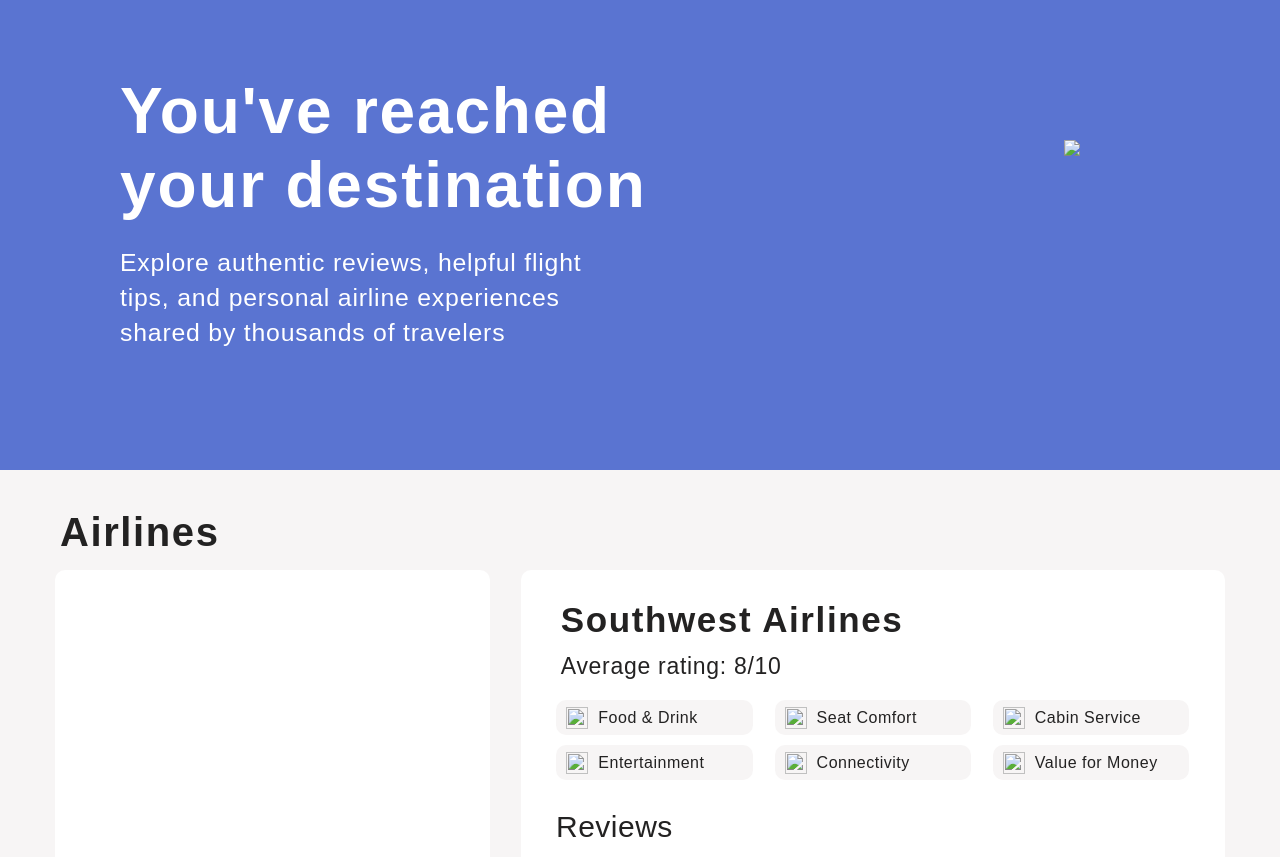
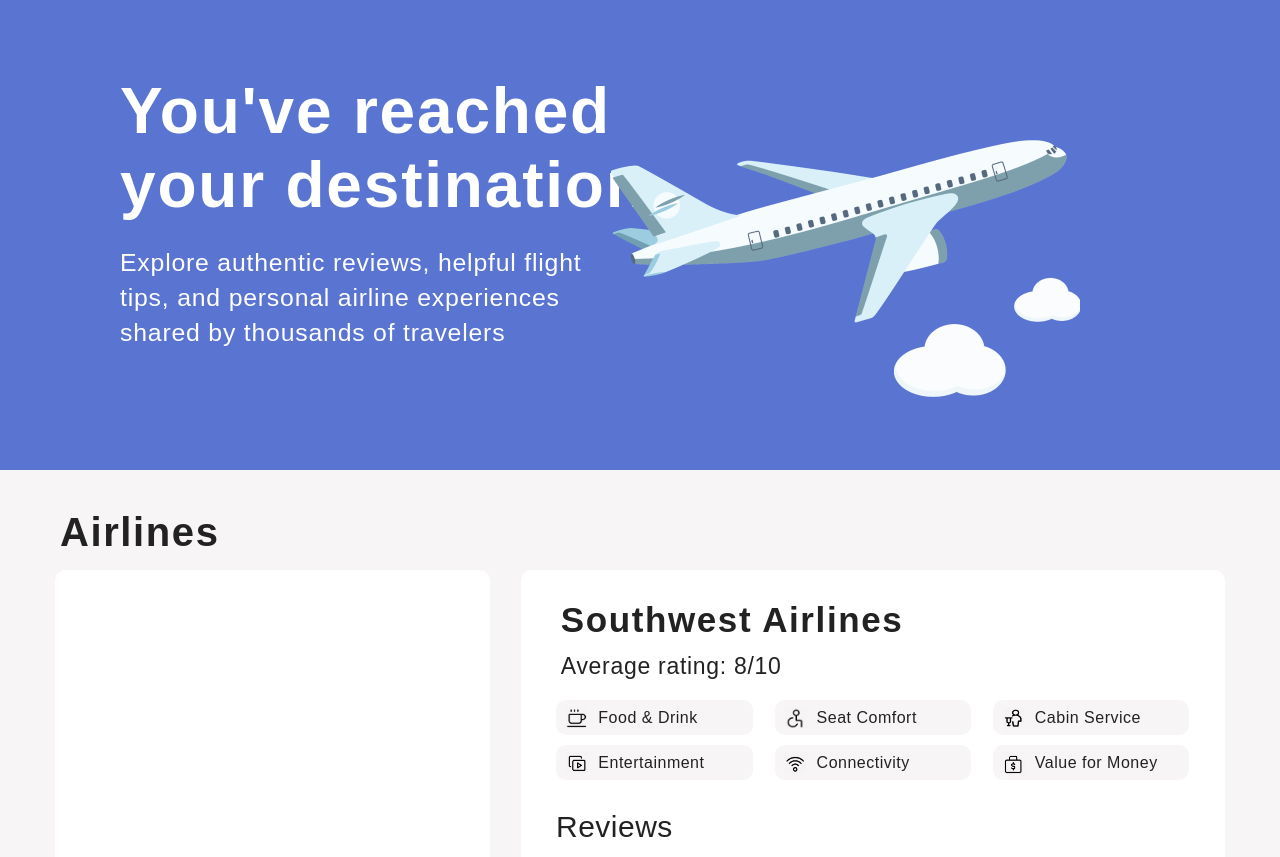
Before and after one commit to PAP-2024-Spring-L5-G1-students/L5-Final-DjodjoBen, a website: page index.html in a window 1280 px wide. Shown: the part 80-937 px from the top of the page. Drawn offline with Linux system fonts and the light colour scheme; the site is published under a folder, as on GitHub Pages, so addresses that start at the root find nothing; no server answers; a web font is replaced by a local one.

Commit message:
finished changes

```diff
--- a/index.html
+++ b/index.html
@@ -13,6 +13,7 @@
 <body>
     <header id="head">
         <div id="titlediv">
+
             <svg id="logo" xmlns="http://www.w3.org/2000/svg" width="40" height="40" viewBox="0 0 40 40" fill="none"><g clip-path="url(#clip0_1222_33581)"><path d="M21.0291 38.38C20.3675 38.6352 19.6346 38.6352 18.9731 38.38C13.8109 36.398 9.37139 32.8969 6.24094 28.3389C3.11048 23.7809 1.43635 18.3805 1.4397 12.851V4.28419C1.4397 3.52685 1.74056 2.8005 2.27609 2.26497C2.81161 1.72945 3.53794 1.42859 4.29531 1.42859H35.7068C36.4643 1.42859 37.1905 1.72945 37.726 2.26497C38.2617 2.8005 38.5625 3.52685 38.5625 4.28419V12.851C38.5657 18.3805 36.8917 23.7809 33.7611 28.3389C30.6308 32.8969 26.1912 36.398 21.0291 38.38Z" stroke="black" stroke-linecap="round" stroke-linejoin="round"/>
                 <path d="M8.73937 12.9975L11.1007 12.1947C11.2951 12.1157 11.5126 12.116 11.7068 12.1954C11.901 12.2749 12.0563 12.4272 12.1397 12.6197L13.8634 15.288L23.3086 10.5654C24.0432 10.1443 24.86 9.88677 25.7033 9.81052C26.5466 9.73426 27.3964 9.84103 28.1946 10.1235C28.9928 10.406 29.7205 10.8576 30.3282 11.4474C30.9357 12.0371 31.4088 12.7512 31.7148 13.5406C31.7768 13.7422 31.7985 13.954 31.7788 14.1639C31.7588 14.3739 31.698 14.5779 31.5994 14.7643C31.5005 14.9507 31.3663 15.1158 31.2037 15.2502C31.0411 15.3846 30.8537 15.4857 30.6523 15.5477L25.1142 17.1741L24.5003 17.363L22.3751 23.5857C22.338 23.7238 22.2665 23.8503 22.1675 23.9535C22.0684 24.0567 21.9449 24.1333 21.8084 24.176L18.3971 25.4305C18.2527 25.4783 18.0983 25.4877 17.9491 25.4576C17.8 25.4274 17.6613 25.3589 17.5468 25.2587C17.4323 25.1585 17.3459 25.0301 17.2963 24.8863C17.2466 24.7425 17.2354 24.5882 17.2637 24.4387L18.7985 19.3966L18.3971 19.5147L12.3758 21.4746C11.9812 21.6106 11.5488 21.5852 11.1729 21.4038C10.7969 21.2225 10.5079 20.8999 10.3687 20.5065L8.24351 13.9657C8.18959 13.7715 8.21065 13.5642 8.30251 13.3848C8.39437 13.2055 8.55031 13.0672 8.73937 12.9975Z" stroke="black" stroke-linecap="round" stroke-linejoin="round"/></g>
                 <defs>
@@ -38,7 +39,7 @@
             <p id="heroSubtitle">Explore authentic reviews, helpful flight<br>tips, and personal airline experiences<br>shared by thousands of travelers</p>
         </div>
         <div id="heroImg">
-            <img src="/images/plane.png">
+            <img src="images/plane.png">
         </div>
     </div>
     <div id="gap">
@@ -53,29 +54,29 @@
             </div>
             <div id="selectedStatsTop">
                 <div class="stats fooddrink" id="fooddrink0">
-                    <img class="icons" src="/images/cup.png">
+                    <img class="icons" src="images/cup.png">
                     <p>Food & Drink</p>
                 </div>
                 <div class="stats seatcomfort" id="seatcomfort0">
-                    <img class="icons" src="/images/chair.png">
+                    <img class="icons" src="images/chair.png">
                     <p>Seat Comfort</p>
                 </div>
                 <div class="stats cabinstaff" id="cabinstaff0">
-                    <img class="icons" src="/images/attendant.png">
+                    <img class="icons" src="images/attendant.png">
                     <p>Cabin Service</p>
                 </div>
             </div>
             <div id="selectedStatsBottom">
                 <div class="stats entertainment "id="entertainment0">
-                    <img class="icons" src="/images/entertainment.png">
+                    <img class="icons" src="images/entertainment.png">
                     <p>Entertainment</p>
                 </div>
                 <div class="stats connectivity" id="connectivity0">
-                    <img class="icons" src="/images/connectivity.png">
+                    <img class="icons" src="images/connectivity.png">
                     <p>Connectivity</p>
                 </div>
                 <div class="stats value" id="value0">
-                    <img class="icons" src="/images/value.png">
+                    <img class="icons" src="images/value.png">
                     <p>Value for Money</p>
                 </div>
             </div>
@@ -88,5 +89,7 @@
         </div>
         <script src="frontend.js"></script>
     </div>
+
 </body>
+
 </html>
```
Also changed, not shown: style.css (line endings or trailing spaces).
